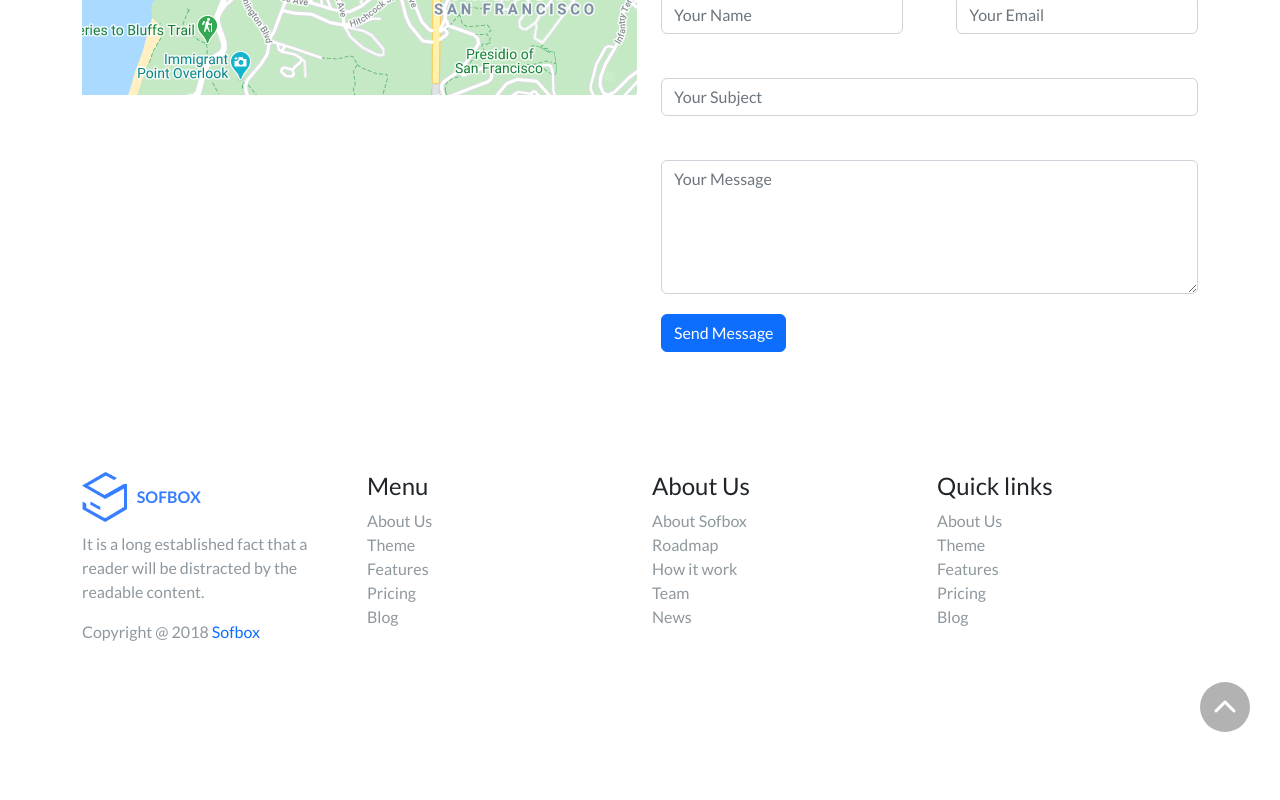
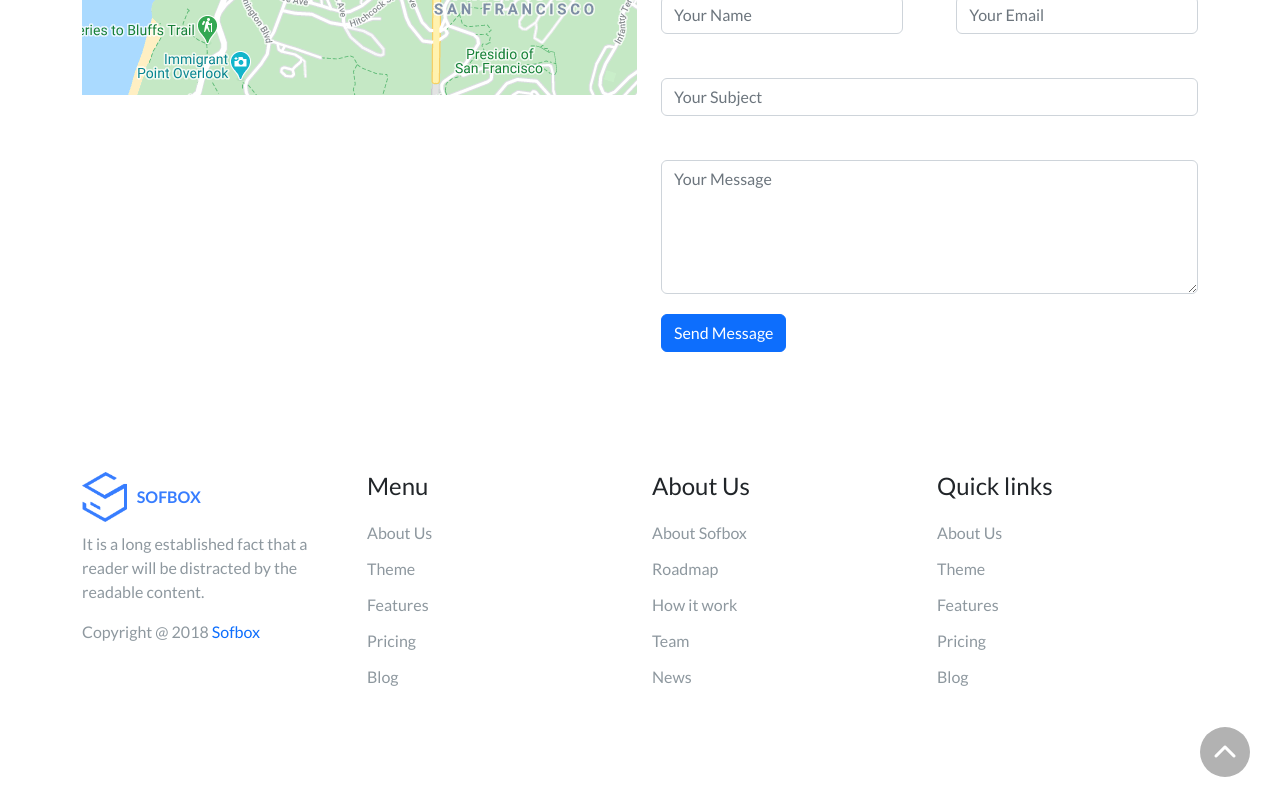
Before and after one commit to TheMrStraffy/proj-html-vuejs, a Vue app: page / in a window 1280 px wide. Shown: the part 4344-5144 px from the top of the page. Before the commit the page ends 5099 px from the top, so only its background shows below. Built offline with nearby package versions, Linux system fonts and the light colour scheme.

Commit message:
[fixed] footer li margin

```diff
--- a/src/components/FooterApp.vue
+++ b/src/components/FooterApp.vue
@@ -62,6 +62,12 @@ p{
 .go-top{
   height: 95px;
 }
+h4{
+ margin-bottom: 20px;
+}
+li{
+  margin-bottom: 12px;
+}
 li a{
   color: #8e989f;
   &:hover{
```
